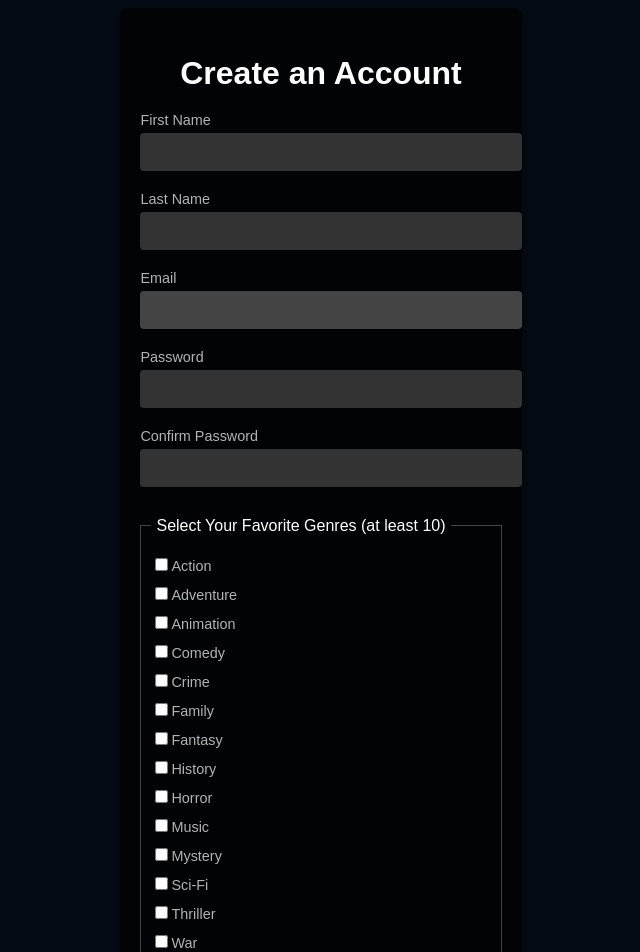
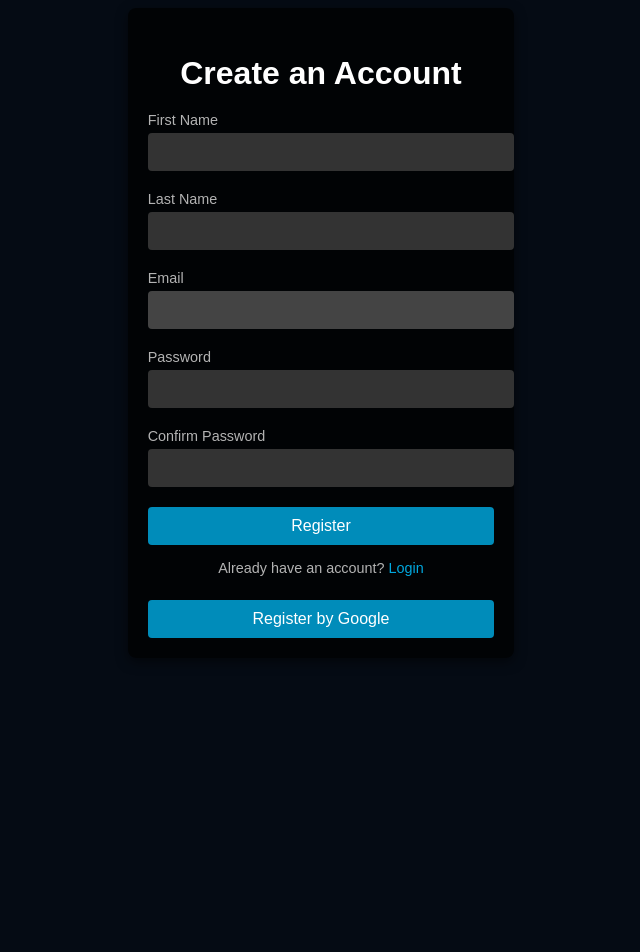
Before and after one commit to ErinaHehe/ics4u-summative, a React (Vite) app: page /register in a window 1280 px wide. Shown: the top 952 px of the page, without its empty margins (339-979 px from the left). After the commit the page ends 800 px from the top, so only its background shows below. Built offline with nearby package versions, Linux system fonts and the light colour scheme; no server answers.

Commit message:
Login and Register are broken

```diff
--- a/src/views/LoginView.jsx
+++ b/src/views/LoginView.jsx
@@ -22,7 +22,7 @@ function LoginView() {
       setUser(user);
     } catch (error) {
       console.log(error);
-      alert("Error signing in!");
+      alert("Error!");
     }
   }
 
--- a/src/views/RegisterView.jsx
+++ b/src/views/RegisterView.jsx
@@ -14,11 +14,6 @@ function RegisterView() {
   const { setUser } = useStoreContext();
   const navigate = useNavigate();
 
-  const genres = [
-    "Action", "Adventure", "Animation", "Comedy", "Crime", "Family", "Fantasy",
-    "History", "Horror", "Music", "Mystery", "Sci-Fi", "Thriller", "War", "Western"
-  ];
-
   const registerByEmail = async (event) => {
     event.preventDefault();
 
@@ -26,35 +21,19 @@ function RegisterView() {
       const user = (await createUserWithEmailAndPassword(auth, email, password)).user;
       await updateProfile(user, { displayName: `${firstName} ${lastName}` });
       setUser(user);
-      navigate('/movies');
+      navigate('/movies/all');
     } catch (error) {
-      alert("Error registering!");
+      alert("Error creating user with email and password!");
     }
-
-    if (!firstName || !lastName || !email || !password || !rePassword) {
-      alert("All fields must be filled!");
-      return;
-    }
-
-    if (password !== rePassword) {
-      alert("Passwords do not match!");
-      return;
-    }
-
-    if (selectedGenres.size < 10) {
-      alert("Please select at least 10 genres.");
-      return;
-    }
-
   };
 
   const registerByGoogle = async () => {
     try {
       const user = (await signInWithPopup(auth, new GoogleAuthProvider())).user;
       setUser(user);
-      navigate('/movies');
+      navigate('/movies/all');
     } catch {
-      alert("Error registering!");
+      alert("Error creating user with email and password!");
     }
   }
 
@@ -113,29 +92,12 @@ function RegisterView() {
             required
           />
 
-          <fieldset>
-            <legend>Select Your Favorite Genres (at least 10)</legend>
-            {genres.map((genre) => (
-              <div key={genre}>
-                <label>
-                  <input
-                    type="checkbox"
-                    value={genre}
-                    onChange={(e) => handleCheckboxChange(e)}
-                  />
-                  {genre}
-                </label>
-              </div>
-            ))}
-          </fieldset>
-
           <button type="submit" className="register-button">Register</button>
-          <button onClick={() => registerByGoogle()} className="register-button">Register by Google</button>
         </form>
         <p className="login-link">
           Already have an account? <a href="#">Login</a>
         </p>
-
+        <button onClick={() => registerByGoogle()} className="register-button">Register by Google</button>
       </div>
     </div>
   );
```
